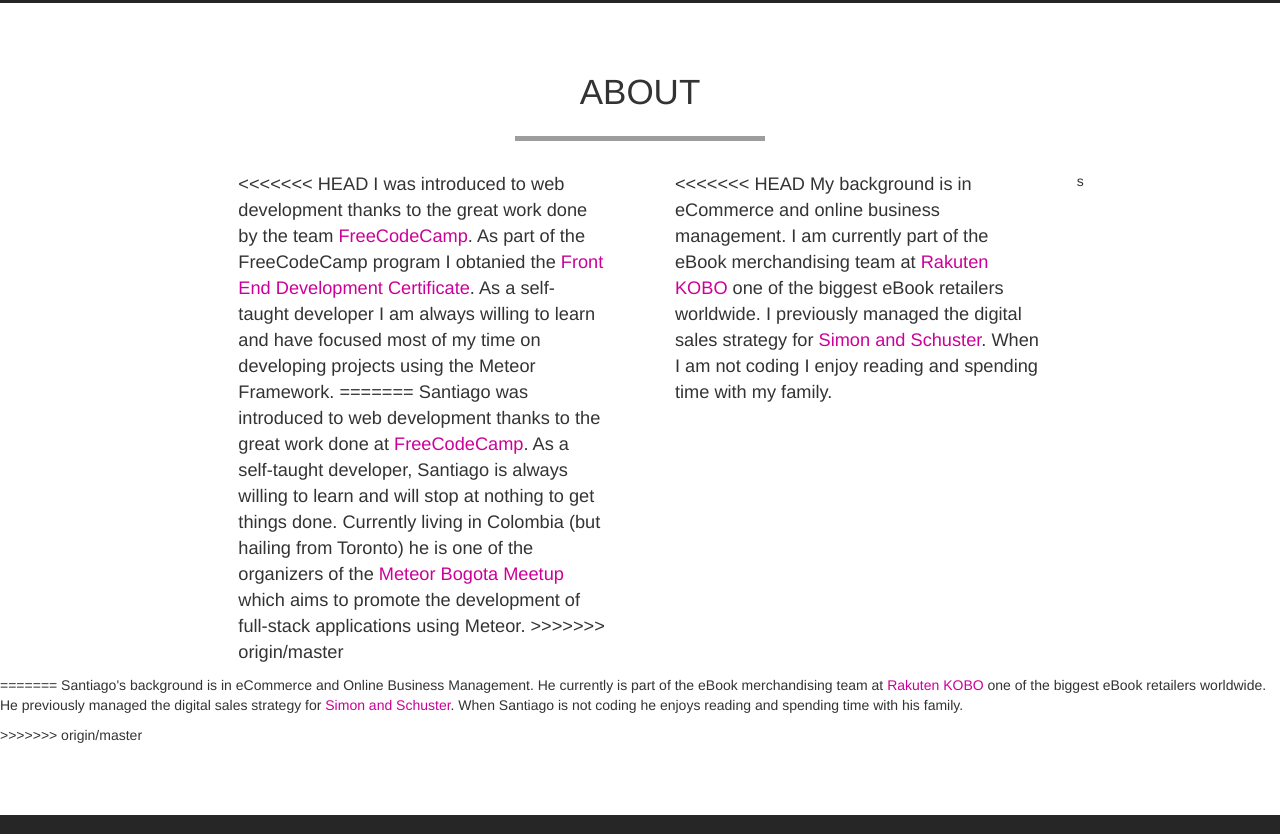
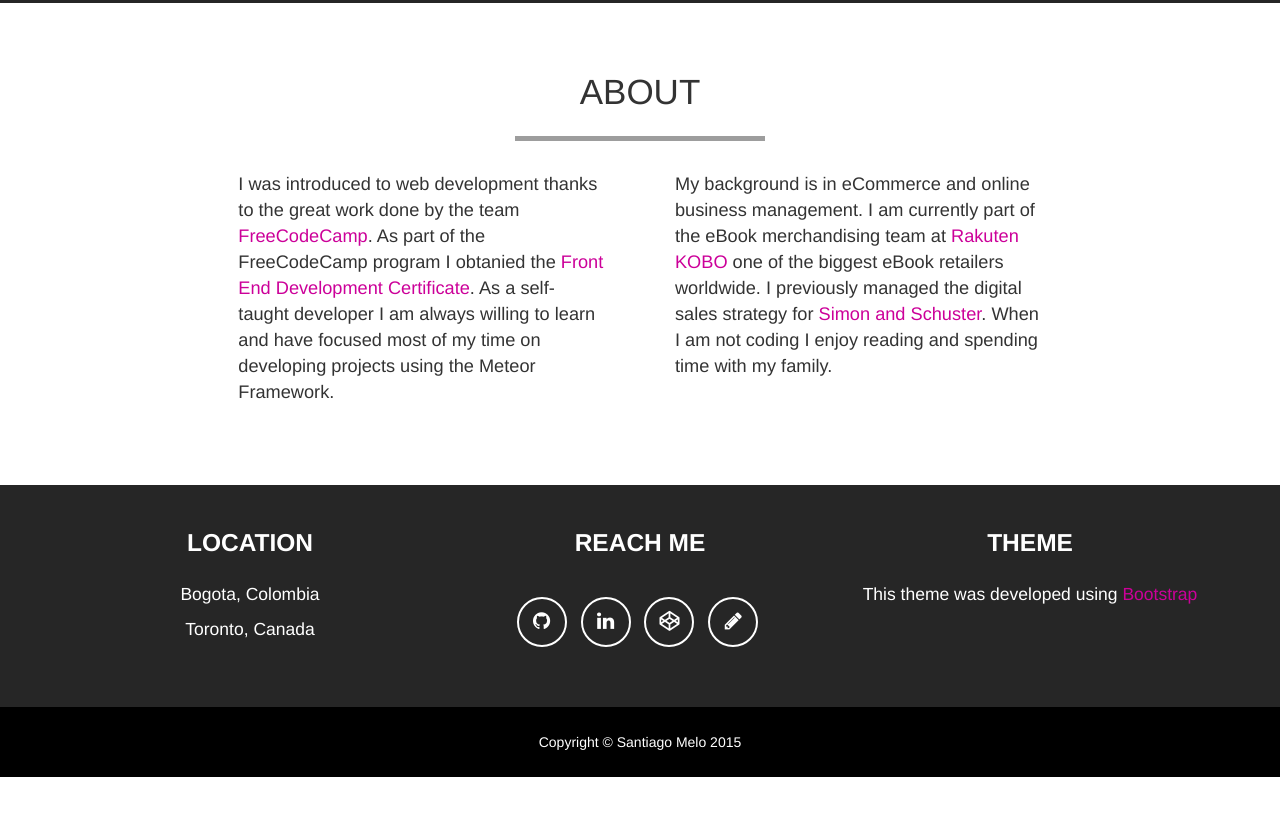
Before and after one commit to smeloa/smeloa.github.io, a plain HTML site: page index.html in a window 1280 px wide. Shown: the part 1486-2320 px from the top of the page. After the commit the page ends 2263 px from the top, so only its background shows below. Drawn offline with nearby package versions, Linux system fonts and the light colour scheme.

Commit message:
FIxed copy issues

```diff
--- a/index.html
+++ b/index.html
@@ -196,37 +196,20 @@
       <div class="row">
         <div class="col-lg-4 col-lg-offset-2">
           <p class="about-p">
-<<<<<<< HEAD
             I was introduced to web development thanks to the great work done by the team
             <a class="purple-link" href="http://www.freecodecamp.com/">FreeCodeCamp</a>. As part of the FreeCodeCamp program I obtanied the <a class="purple-link" href="https://www.freecodecamp.com/smeloa/front-end-certification">Front End Development Certificate</a>.
             As a self-taught developer I am always willing to learn and have focused most of my time on developing projects using the Meteor Framework.
-=======
-            Santiago was introduced to web development thanks to the great work done at
-            <a class="purple-link" href="http://www.freecodecamp.com/">FreeCodeCamp</a>.
-            As a self-taught developer, Santiago is always willing to learn and will stop at nothing to get things done. Currently living in Colombia (but hailing from Toronto) he is one of the organizers of the
-            <a class="purple-link" href="http://www.meetup.com/Meteor-Bogota/">Meteor Bogota Meetup</a> which aims to promote the development of full-stack applications using Meteor.
->>>>>>> origin/master
           </p>
         </div>
         <div class="col-lg-4">
           <p class="about-p">
-<<<<<<< HEAD
             My background is in eCommerce and online business management. I am currently part of the eBook merchandising team at
             <a class="purple-link" href="https://store.kobobooks.com">Rakuten KOBO</a> one of the biggest eBook retailers worldwide. I previously managed the digital sales strategy for
             <a class="purple-link" href="http://www.simonandschuster.com/">Simon and Schuster</a>.
             When I am not coding I enjoy reading and spending time with my family.
           </p>
-        </div>s
-      </div>
-=======
-            Santiago's background is in eCommerce and Online Business Management. He currently is part of the eBook merchandising team at
-            <a class="purple-link" href="https://store.kobobooks.com">Rakuten KOBO</a> one of the biggest eBook retailers worldwide. He previously managed the digital sales strategy for
-            <a class="purple-link" href="http://www.simonandschuster.com/">Simon and Schuster</a>.
-            When Santiago is not coding he enjoys reading and spending time with his family.
-          </p>
         </div>
       </div>
->>>>>>> origin/master
     </section>
 
     <footer id="contact">
```
